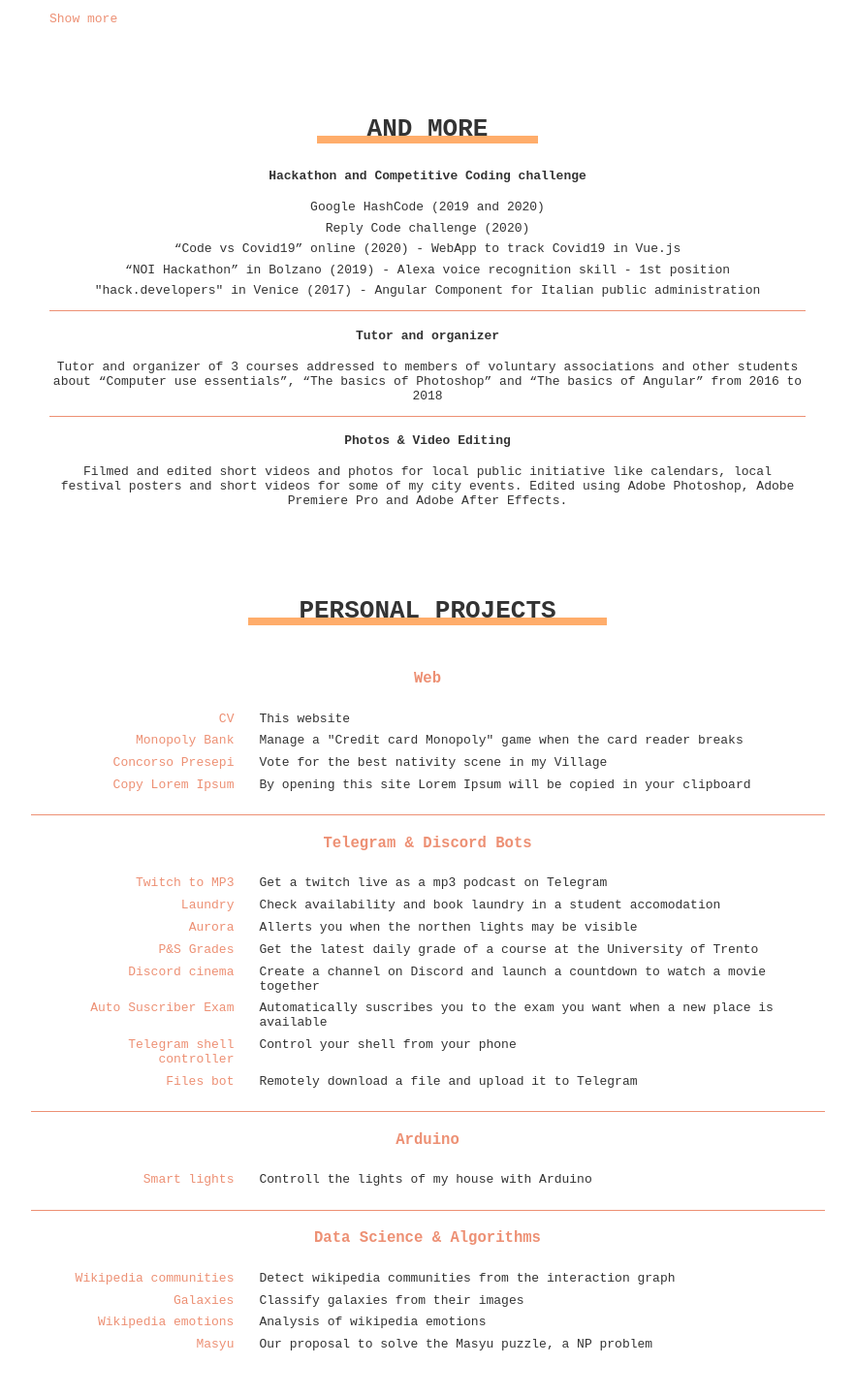
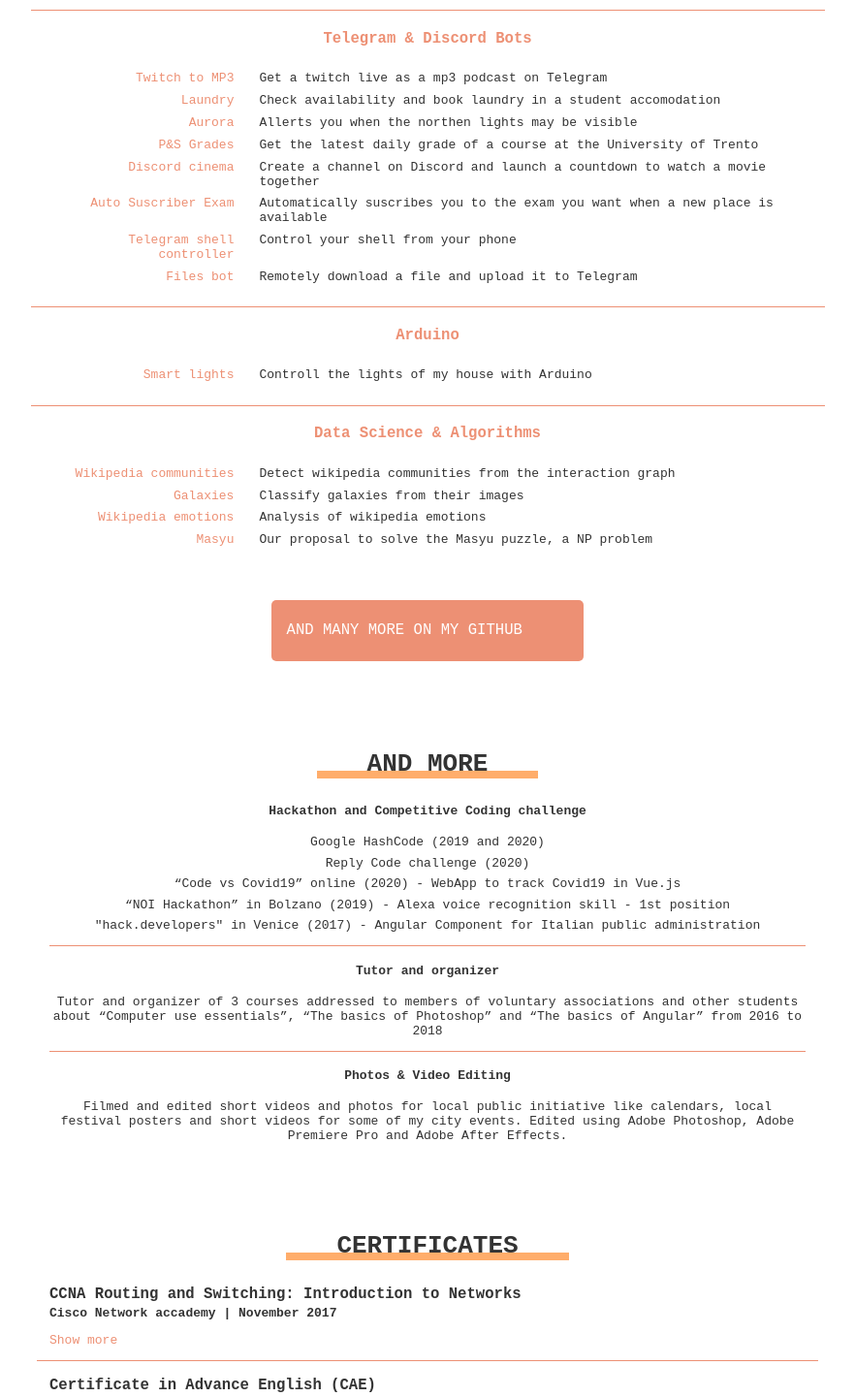
Before and after one commit to nicolatoscan/nicolatoscan, a Svelte app: page / in a window 1280 px wide. Shown: the part 3088-4529 px from the top of the page at 97% size, without its empty margins (199-1081 px from the left). Built offline with nearby package versions, Linux system fonts and the light colour scheme; some icons are missing.

Commit message:
reorder sections

```diff
--- a/src/App.svelte
+++ b/src/App.svelte
@@ -12,9 +12,9 @@
   <div id="experiences" class="section"> <Boxes type='Experience' /> </div>
   <div id="skills" class="section"> <Skills /> </div>
   <div id="other-experiences" class="section"> <Boxes type='Projects' /> </div>
+  <div id="projects" class="section"> <Projects darkTheme={darkTheme} /> </div>
+  <div id="else" class="section"> <Else /> </div>
   <div id="certifications" class="section"> <Certificates /> </div>
-  <div id="else" class="section"> <Else /> </div>
-  <div id="projects" class="section"> <Projects darkTheme={darkTheme} /> </div>
 
   <footer>
     <p>Made with Svelte by Me</p>
```
